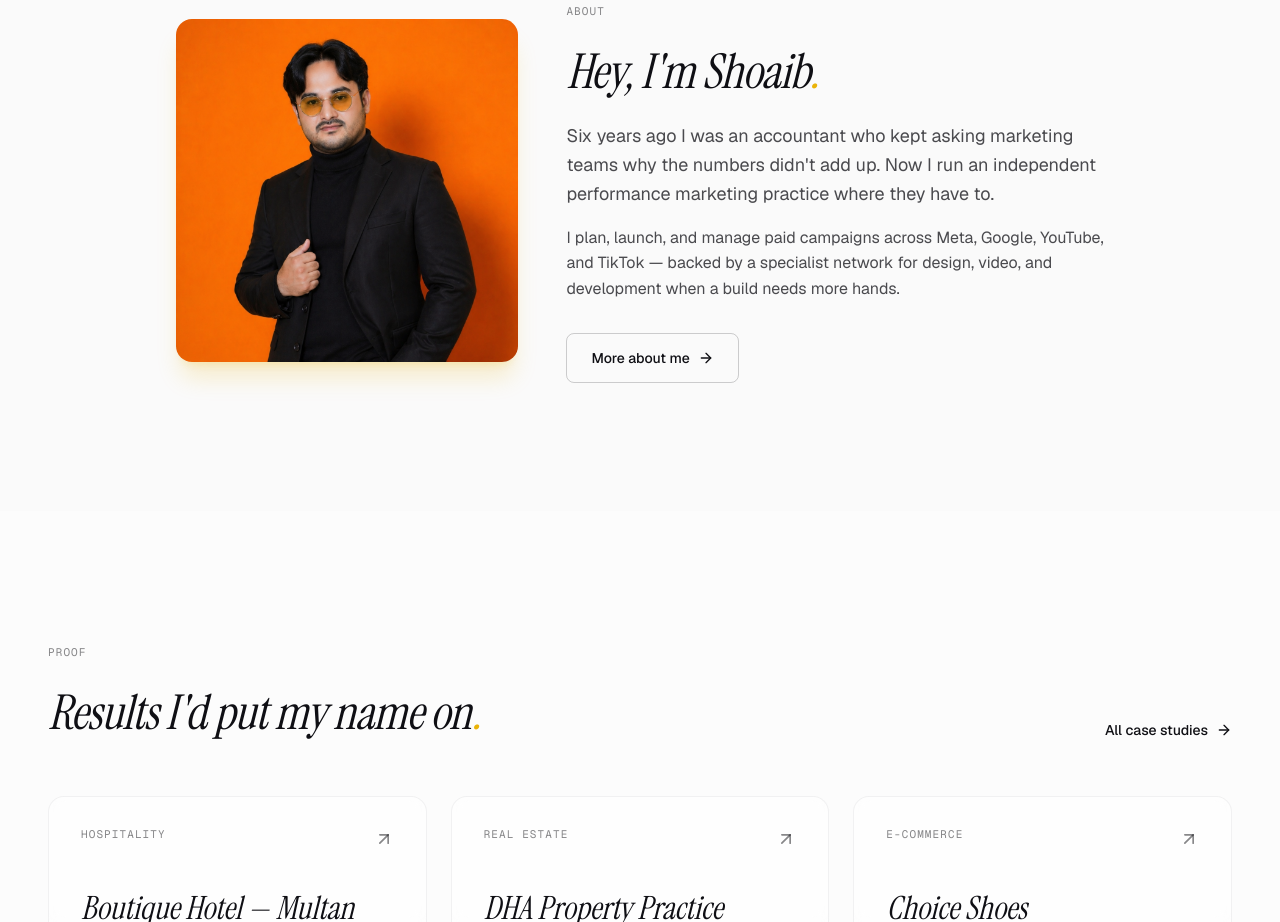
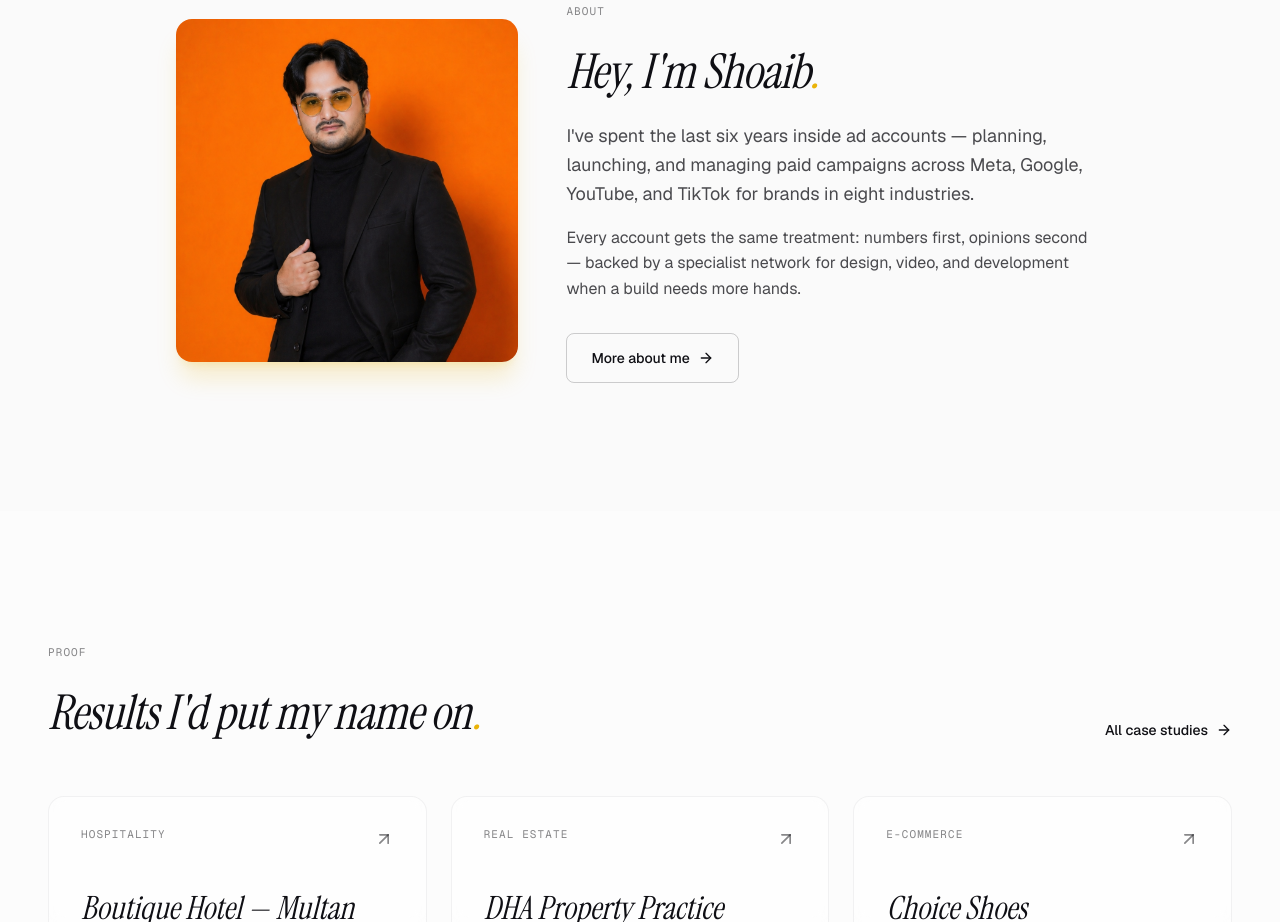
Before and after one commit to Rana642/Shoaib-Portfolio-Website, a Next.js app: page / in a window 1280 px wide. Shown: the part 4280-5202 px from the top of the page. Built offline with nearby package versions, Linux system fonts and the light colour scheme.

Commit message:
AboutMini: drop accountant story from home page
Per Shoaib: accountant background belongs on the Resume page only.
Home intro now leads with six years in paid media across 8 industries.

```diff
--- a/components/sections/AboutMini.tsx
+++ b/components/sections/AboutMini.tsx
@@ -32,14 +32,14 @@ export default function AboutMini() {
           </Reveal>
           <Reveal delay={0.1}>
             <p className="text-body-lg text-ink-muted mt-6">
-              Six years ago I was an accountant who kept asking marketing teams why the
-              numbers didn't add up. Now I run an independent performance marketing
-              practice where they have to.
+              I've spent the last six years inside ad accounts — planning, launching, and
+              managing paid campaigns across Meta, Google, YouTube, and TikTok for brands
+              in eight industries.
             </p>
             <p className="text-body text-ink-muted mt-4">
-              I plan, launch, and manage paid campaigns across Meta, Google, YouTube, and
-              TikTok — backed by a specialist network for design, video, and development
-              when a build needs more hands.
+              Every account gets the same treatment: numbers first, opinions second —
+              backed by a specialist network for design, video, and development when a
+              build needs more hands.
             </p>
           </Reveal>
           <Reveal delay={0.2}>
```
